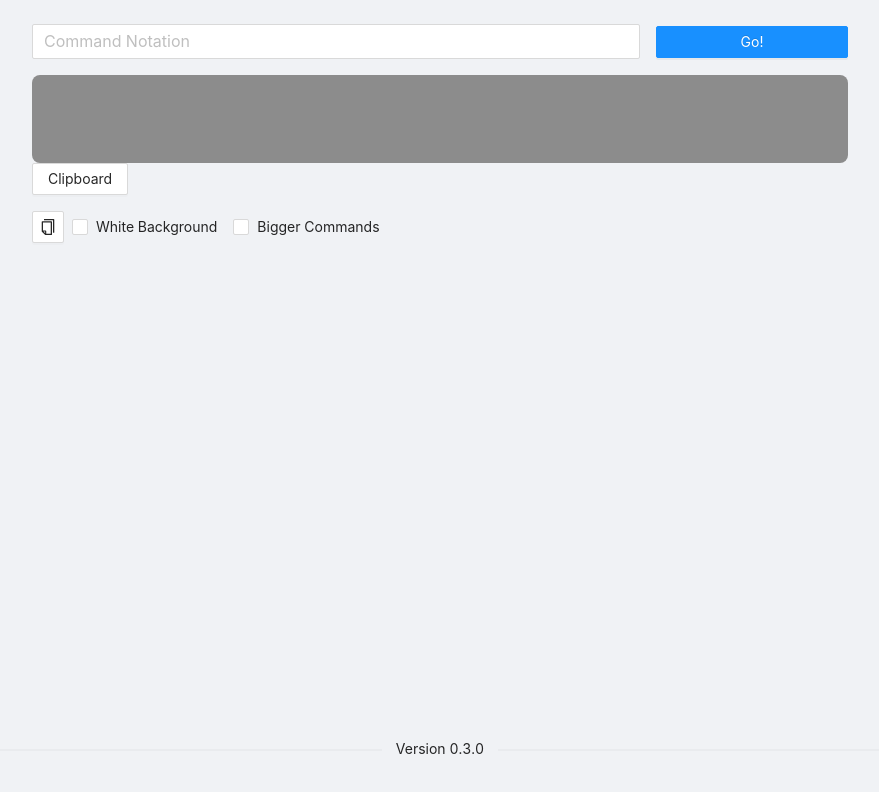
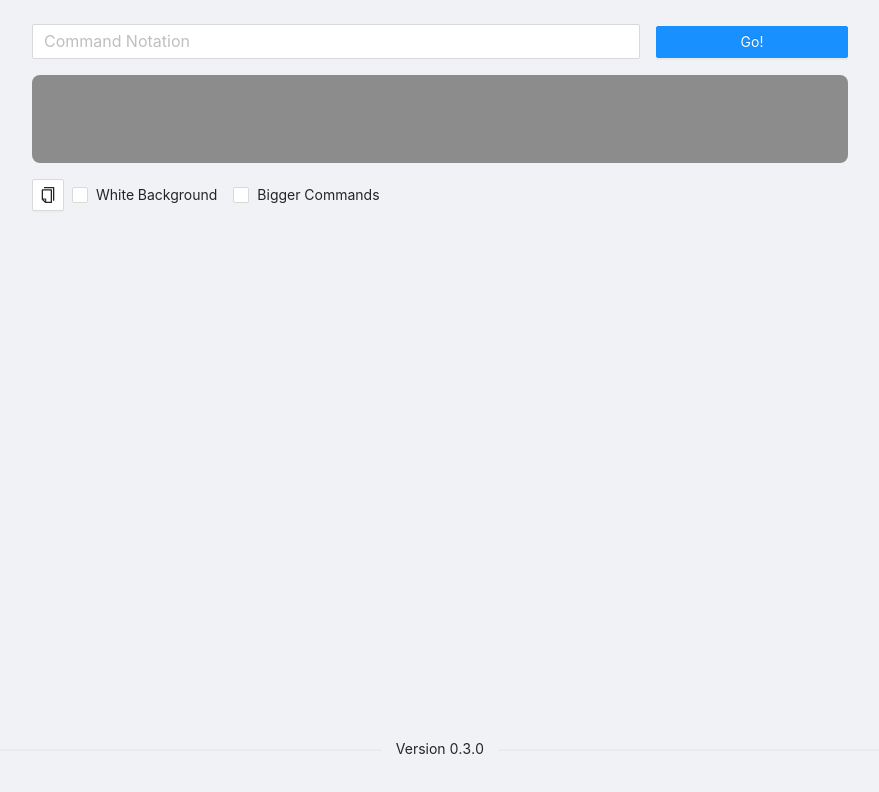
Before and after one commit to BigRiceEater/tekken-notation-builder, a React (Create React App) app: page /#/ in a window 1280 px wide. Shown: the top 792 px of the page, without its empty margins (200-1079 px from the left). Built offline with nearby package versions, Linux system fonts and the light colour scheme.

Commit message:
Remove html to image code

```diff
--- a/src/components/visualize-command.js
+++ b/src/components/visualize-command.js
@@ -7,7 +7,7 @@ import ComboSeperator from "./combo-seperator";
 import { sanitize } from "../util/commands";
 
 import * as htmlToImage from "html-to-image";
-import { toPng, toJpeg, toBlob, toPixelData, toSvg } from "html-to-image";
+import { toBlob } from "html-to-image";
 
 import {Button} from "antd"
 
@@ -25,15 +25,7 @@ const VisualizeCommand = ({ commands = [], options = {} }) => {
   };
 
   useEffect(() => {
-    // const imageContainer = document.getElementById("image-container");
-    // const commandsContainer = document.getElementById("commands-container");
-    // const oldImage = document.getElementById("commands-as-image");
-    // htmlToImage.toPng(commandsContainer, { pixelRatio: 1 }).then((dataUrl) => {
-    //   // const img = new Image();
-    //   // img.src = dataUrl;
-    //   // imageContainer.replaceChild(img,oldImage);
-    //   setCommandsImage(dataUrl);
-    // });
+
   });
 
   async function toClipboardAsync(){
@@ -77,10 +69,6 @@ const VisualizeCommand = ({ commands = [], options = {} }) => {
           }
         })}
       </div>
-      {/* <div id="image-container" style={styles.imageContainer}>
-        <img id="commands-as-image" src={commandsImage} />
-      </div> */}
-      <Button onClick={async () => await toClipboardAsync()}>Clipboard</Button>
     </React.Fragment>
   );
 };
```
